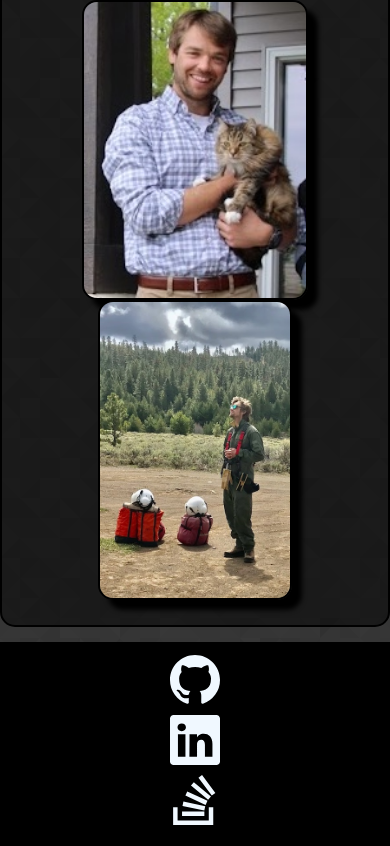
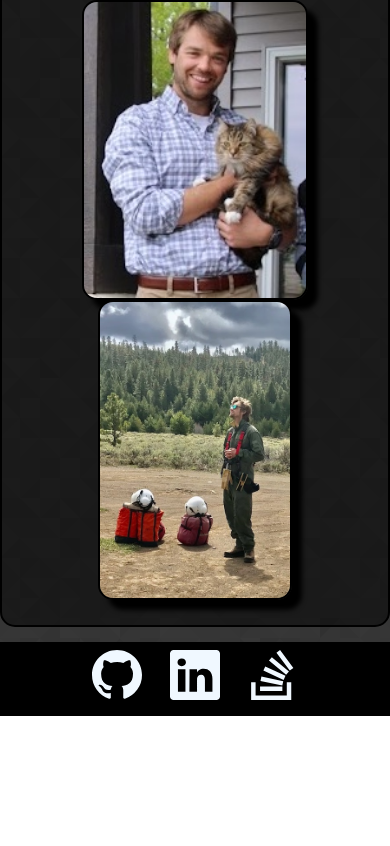
Before and after one commit to peoplesm/peoplesm.github.io, a React (Create React App) app: page / in a window 390 px wide. Shown: the part 922-1768 px from the top of the page. After the commit the page ends 1638 px from the top, so only its background shows below. Built offline with nearby package versions, Linux system fonts and the light colour scheme.

Commit message:
added footer class for responsive style change

```diff
--- a/src/components/Footer.js
+++ b/src/components/Footer.js
@@ -4,7 +4,7 @@ import { Github, StackOverflow, Linkedin } from 'react-bootstrap-icons';
 function Footer() {
   return (
     <footer className='footer'>
-      <div className='nav-cont pb-3 pt-2'>
+      <div className='footer-cont pb-3 pt-2'>
         <ul className='footer-ul'>
           <li>
             <a
--- a/src/style.css
+++ b/src/style.css
@@ -55,6 +55,19 @@ h1 {
 
 footer {
   background-color: #000000;
+}
+
+.footer-cont {
+  display: flex;
+  justify-content: center;
+}
+
+.footer-cont ul {
+  display: flex;
+  width: 80%;
+  justify-content: space-around;
+  padding-left: 0;
+  margin-bottom: 0;
 }
 
 .footer-ul {
```
